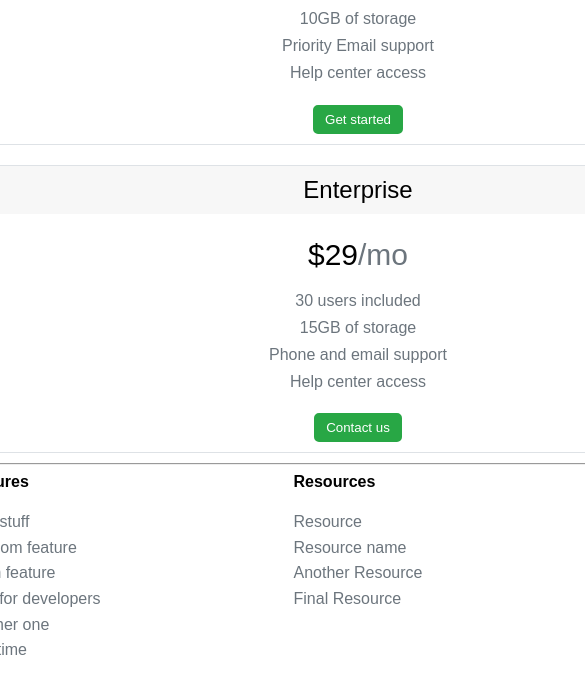
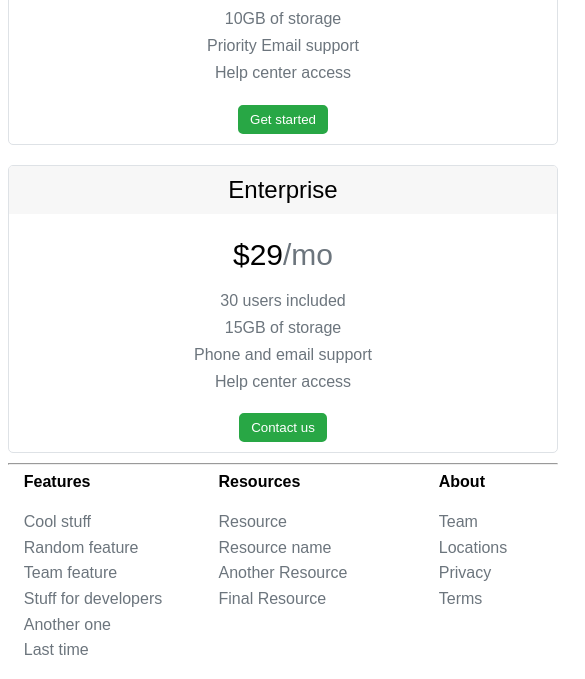
Before and after one commit to WD1FA20/wd1fa20-mtreuhaft, a plain HTML site: page labs/lab_responsive2/index.html in a window 390 px wide. Shown: the part 754-1433 px from the top of the page, 585 px wide, since content can reach past the window. Drawn offline with Linux system fonts and the light colour scheme.

Commit message:
Adding Responsive Website2

```diff
--- a/labs/lab_responsive2/style.css
+++ b/labs/lab_responsive2/style.css
@@ -49,8 +49,8 @@ button{
 }
 .maincontent{
   display: grid;
-  grid-template-columns: 960px;
-  justify-content: center;
+  /*grid-template-columns: 960px;*/
+  /*justify-content: center;*/
 }
 p, a{
   color: var(--medium-gray);
@@ -97,8 +97,8 @@ hr{
 .ctas{
   display: grid;
   grid-gap: 20px;
-  grid-template-columns: repeat(auto-fit, minmax(300px, 1fr));
-  max-width: 960px;
+  grid-template-columns: repeat(3, 1fr);
+  /*max-width: 960px;*/
   grid-auto-flow: row;
 }
 .cta h2{
@@ -132,10 +132,10 @@ hr{
 
 /*Section features*/
 .features{
-  max-width: 960px;
+  /*max-width: 960px;*/
   display:grid;
   grid-gap: 20px;
-  grid-template-columns: repeat(auto-fit, minmax(300px,1fr));
+  grid-template-columns: repeat(3, 1fr);
   justify-items: center;
 }
 .features p{
@@ -154,12 +154,9 @@ h4{
     grid-gap: 10px;
     justify-items:center;
   }
-  .features{
-    grid-template-columns: repeat(auto-fit, minmax(200px,1fr));
-    justify-content: space-around;
-  }
+
   .ctas{
-    grid-template-columns: repeat(auto-fit, minmax(350px, 1fr));
+    grid-template-columns: repeat(2, 1fr);
   }
   .enterprise {
     grid-column: 1 / span 2;
```
